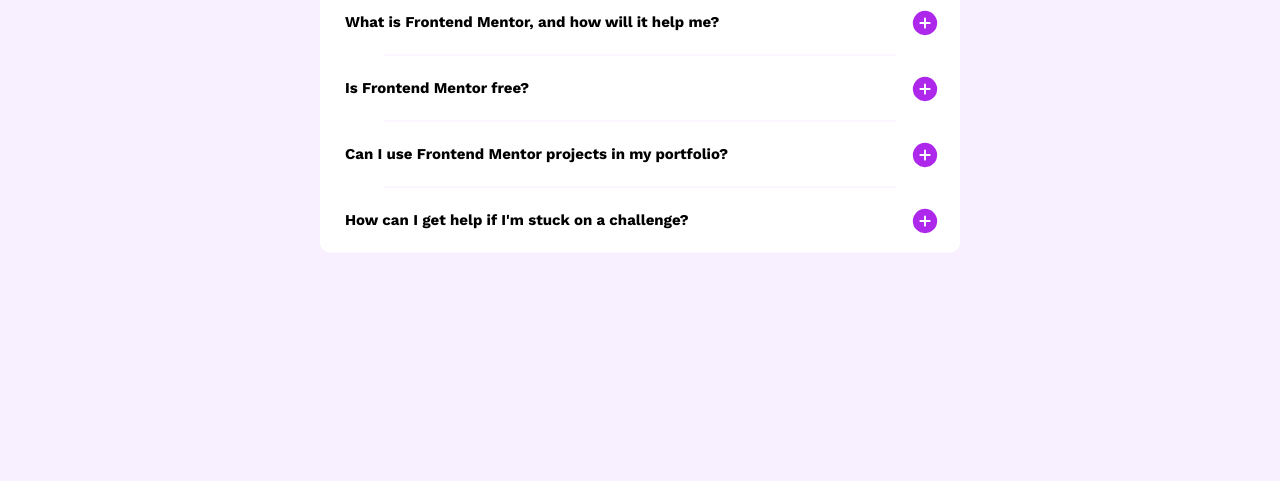
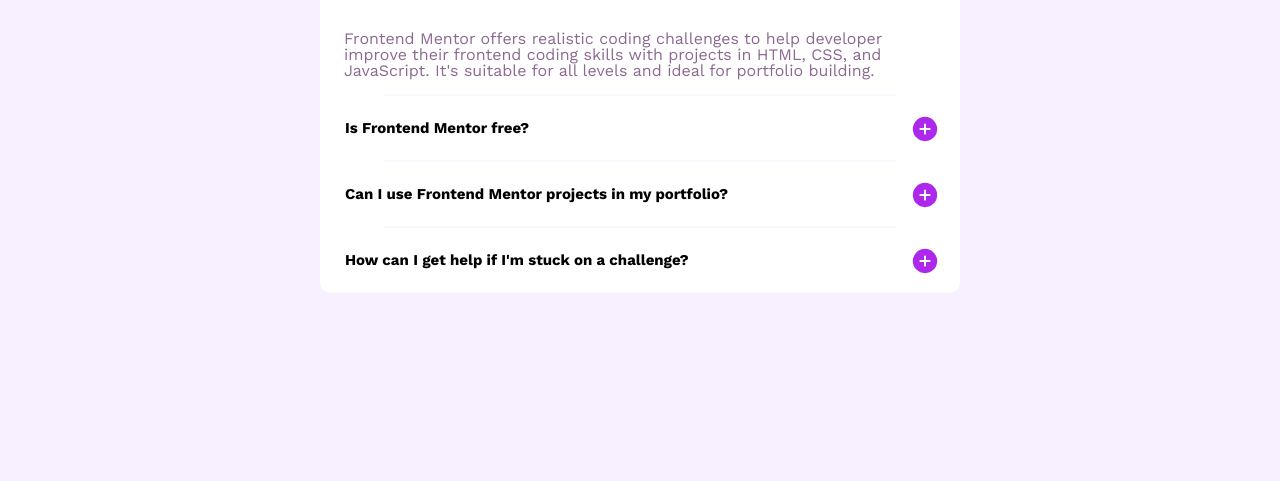
Before and after one commit to mstru55/faq-accordion, a plain HTML site: page index.html in a window 1280 px wide. Shown: the part 319-800 px from the top of the page. Drawn offline with nearby package versions, Linux system fonts and the light colour scheme.

Commit message:
Update index.html

```diff
--- a/index.html
+++ b/index.html
@@ -27,9 +27,9 @@
 					<div class="accordion-card-question-title">
 						<h2>What is Frontend Mentor, and how will it help me?</h2>
 					</div>
-					<div class="btn-accordion plus"></div>
+					<div class="btn-accordion plus minus"></div>
 				</div>
-				<div class="accordion-card-answer">
+				<div class="accordion-card-answer active">
 					<p>
 						Frontend Mentor offers realistic coding challenges to help developer
 						improve their frontend coding skills with projects in HTML, CSS, and
```
